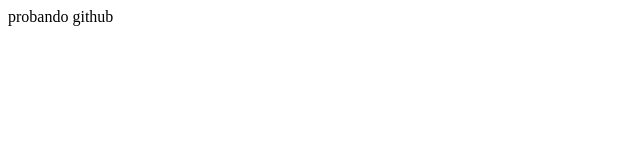
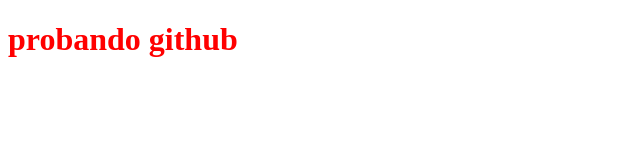
Before and after one commit to scilingo-romina/comisiom33115, a plain HTML site: page index.html in a window 1280 px wide. Shown: the whole page, without its empty margins (0-640 px from the left). Drawn offline with Linux system fonts and the light colour scheme.

Commit message:
modifico

```diff
--- a/css/styles.css
+++ b/css/styles.css
@@ -0,0 +1,3 @@
+h1{
+    color: red;
+}
--- a/index.html
+++ b/index.html
@@ -8,6 +8,6 @@
     <title>Clase GitHub</title>
 </head>
 <body>
-    <h11>probando github</h11>
+    <h1>probando github</h1>
 </body>
 </html>
```
